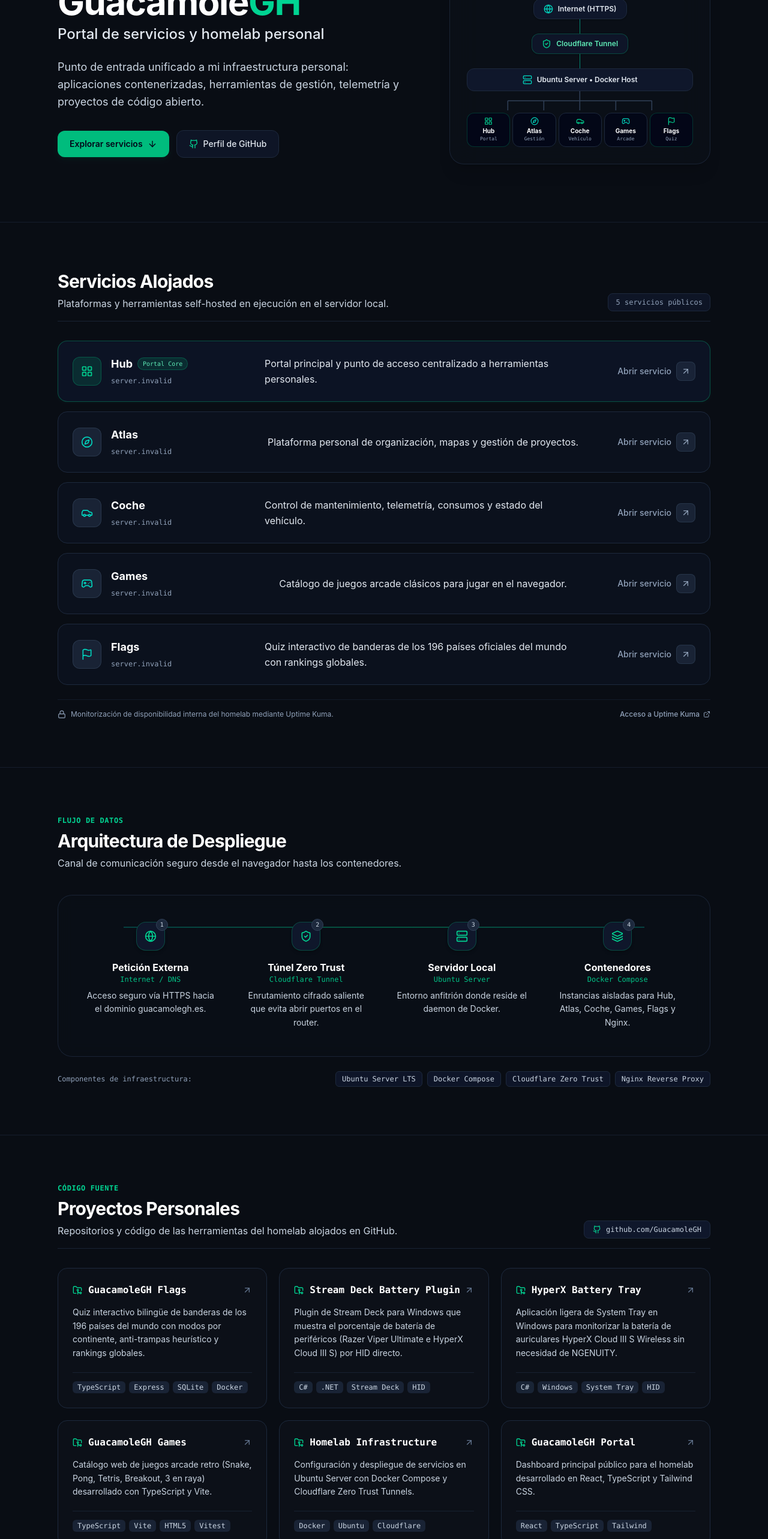
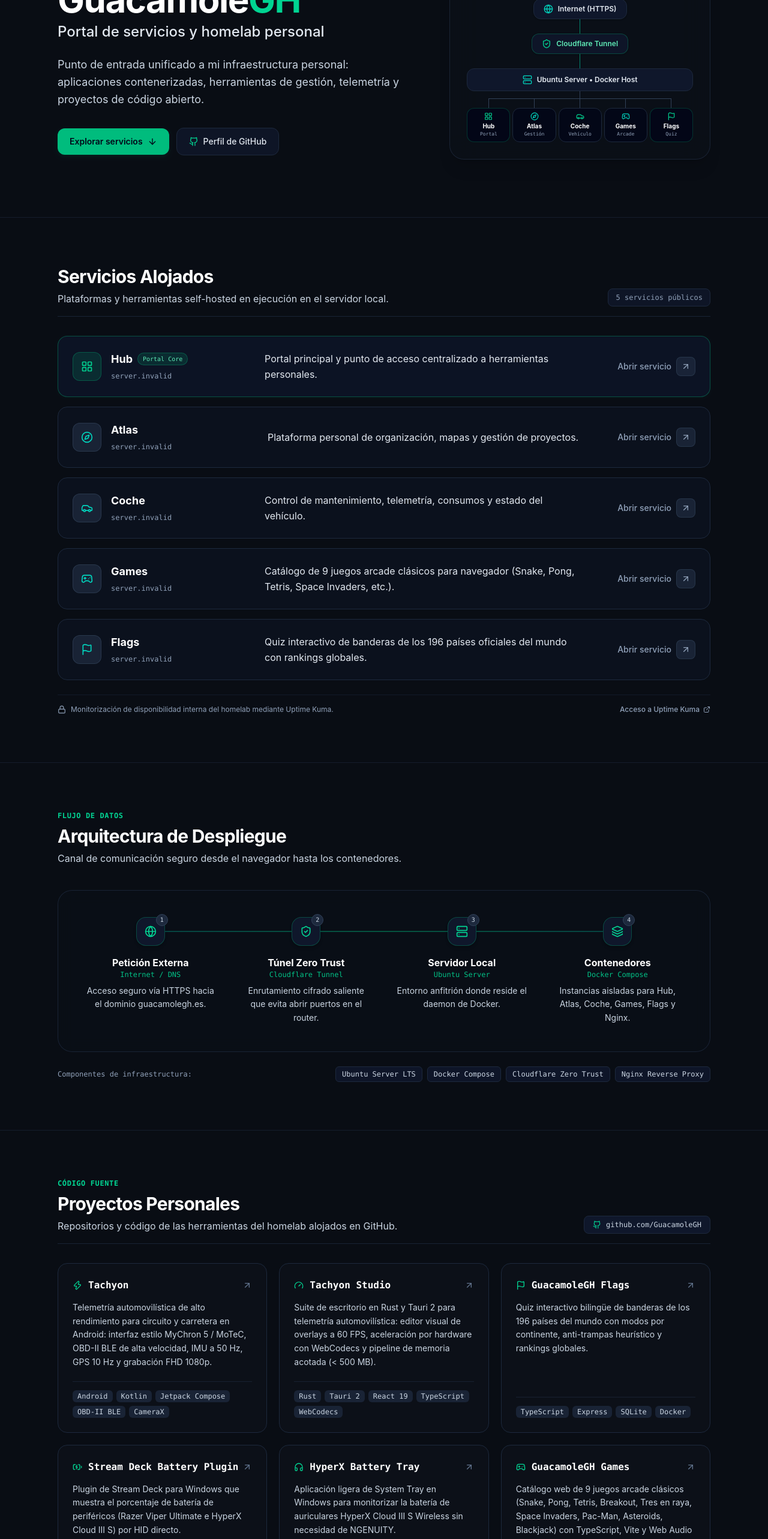
Before and after one commit to GuacamoleGH/guacamolegh, a React (Vite) app: page / in a window 1280 px wide. Shown: the part 234-2800 px from the top of the page at 60% size. Built offline with nearby package versions, Linux system fonts and the light colour scheme; no server answers.

Commit message:
fix: alinear ramas de arquitectura e infra, actualizar catalogo Games a 9 juegos y anadir proyectos Tachyon y Tachyon Studio

```diff
--- a/src/components/ArchitectureVisual.tsx
+++ b/src/components/ArchitectureVisual.tsx
@@ -50,27 +50,44 @@ export const ArchitectureVisual: React.FC = () => {
             <span className="text-xs font-semibold">Ubuntu Server • Docker Host</span>
           </div>
 
-          {/* Conexión ramificada SVG hacia los 5 servicios */}
-          <svg
-            className="w-full h-8 text-slate-700"
-            viewBox="0 0 300 32"
-            fill="none"
-            xmlns="http://www.w3.org/2000/svg"
-          >
-            {/* Línea central */}
-            <path d="M150 0V16" stroke="currentColor" strokeWidth="1.5" />
-            {/* Ramal horizontal */}
-            <path d="M30 16H270" stroke="currentColor" strokeWidth="1.5" />
-            {/* Bajada a cada uno de los 5 servicios */}
-            <path d="M30 16V32" stroke="currentColor" strokeWidth="1.5" />
-            <path d="M90 16V32" stroke="currentColor" strokeWidth="1.5" />
-            <path d="M150 16V32" stroke="currentColor" strokeWidth="1.5" />
-            <path d="M210 16V32" stroke="currentColor" strokeWidth="1.5" />
-            <path d="M270 16V32" stroke="currentColor" strokeWidth="1.5" />
-          </svg>
+          {/* Tronco vertical central */}
+          <div className="w-px h-3 bg-slate-700" />
+
+          {/* Distribuidor ramificado de 5 columnas alineado al 100% con los servicios */}
+          <div className="w-full grid grid-cols-5 gap-1">
+            {/* Columna 1: Hub */}
+            <div className="relative h-4 flex justify-center">
+              <div className="absolute top-0 left-1/2 -right-1 h-px bg-slate-700" />
+              <div className="w-px h-full bg-slate-700" />
+            </div>
+
+            {/* Columna 2: Atlas */}
+            <div className="relative h-4 flex justify-center">
+              <div className="absolute top-0 -left-1 -right-1 h-px bg-slate-700" />
+              <div className="w-px h-full bg-slate-700" />
+            </div>
+
+            {/* Columna 3: Coche */}
+            <div className="relative h-4 flex justify-center">
+              <div className="absolute top-0 -left-1 -right-1 h-px bg-slate-700" />
+              <div className="w-px h-full bg-slate-700" />
+            </div>
+
+            {/* Columna 4: Games */}
+            <div className="relative h-4 flex justify-center">
+              <div className="absolute top-0 -left-1 -right-1 h-px bg-slate-700" />
+              <div className="w-px h-full bg-slate-700" />
+            </div>
+
+            {/* Columna 5: Flags */}
+            <div className="relative h-4 flex justify-center">
+              <div className="absolute top-0 -left-1 right-1/2 h-px bg-slate-700" />
+              <div className="w-px h-full bg-slate-700" />
+            </div>
+          </div>
 
           {/* Nodos de servicios Docker */}
-          <div className="w-full grid grid-cols-5 gap-1 pt-1">
+          <div className="w-full grid grid-cols-5 gap-1">
             <div className="flex flex-col items-center justify-center p-1.5 rounded-xl bg-slate-950/80 border border-emerald-500/25 text-center">
               <LayoutGrid className="w-3.5 h-3.5 text-emerald-400 mb-0.5" />
               <span className="text-[10px] font-bold text-white">Hub</span>
--- a/src/components/DynamicIcon.tsx
+++ b/src/components/DynamicIcon.tsx
@@ -27,6 +27,8 @@ import {
   Flag,
   BatteryCharging,
   Headphones,
+  Zap,
+  Gauge,
 } from 'lucide-react';
 
 const iconMap: Record<string, React.FC<LucideProps>> = {
@@ -56,6 +58,8 @@ const iconMap: Record<string, React.FC<LucideProps>> = {
   Flag,
   BatteryCharging,
   Headphones,
+  Zap,
+  Gauge,
 };
 
 interface DynamicIconProps extends LucideProps {
--- a/src/components/InfraSection.tsx
+++ b/src/components/InfraSection.tsx
@@ -51,10 +51,10 @@ export const InfraSection: React.FC = () => {
 
         {/* Diagrama de Flujo / Pipeline continuo */}
         <div className="relative rounded-3xl bg-[#0b0f17]/90 border border-slate-800/80 p-6 sm:p-8 backdrop-blur-md">
-          {/* Línea horizontal continua visible en escritorio */}
+          {/* Línea horizontal continua visible en escritorio, exactamente centrada con los nodos */}
           <div
             aria-hidden="true"
-            className="hidden lg:block absolute top-[52px] left-[10%] right-[10%] h-[2px] bg-gradient-to-r from-teal-500/30 via-emerald-500/40 to-teal-500/30"
+            className="hidden lg:block absolute top-[67px] left-[12.5%] right-[12.5%] h-[2px] bg-gradient-to-r from-teal-500/30 via-emerald-500/40 to-teal-500/30"
           />
 
           <div className="grid grid-cols-1 sm:grid-cols-2 lg:grid-cols-4 gap-6 sm:gap-4 relative z-10">
--- a/src/components/ProjectsSection.tsx
+++ b/src/components/ProjectsSection.tsx
@@ -1,7 +1,8 @@
 import React from 'react';
 import { siteConfig } from '../data/config';
 import { GithubIcon } from './GithubIcon';
-import { FolderGit2, ArrowUpRight } from 'lucide-react';
+import { DynamicIcon } from './DynamicIcon';
+import { ArrowUpRight } from 'lucide-react';
 
 export const ProjectsSection: React.FC = () => {
   const { projects } = siteConfig;
@@ -49,7 +50,7 @@ export const ProjectsSection: React.FC = () => {
               <div>
                 <div className="flex items-center justify-between mb-3.5">
                   <div className="flex items-center gap-2.5">
-                    <FolderGit2 className="w-4 h-4 text-emerald-400 shrink-0" />
+                    <DynamicIcon name={project.icon || 'FolderGit2'} className="w-4 h-4 text-emerald-400 shrink-0" />
                     <span className="text-base font-bold font-mono text-white group-hover:text-emerald-300 transition-colors">
                       {project.title}
                     </span>
--- a/src/data/config.ts
+++ b/src/data/config.ts
@@ -54,7 +54,7 @@ export const siteConfig: SiteConfig = {
     {
       id: 'games',
       name: 'Games',
-      description: 'Catálogo de juegos arcade clásicos para jugar en el navegador.',
+      description: 'Catálogo de 9 juegos arcade clásicos para navegador (Snake, Pong, Tetris, Space Invaders, etc.).',
       url: import.meta.env.VITE_GAMES_URL || 'https://games.guacamolegh.es',
       icon: 'Gamepad2',
       category: 'application',
@@ -89,6 +89,24 @@ export const siteConfig: SiteConfig = {
    */
   projects: [
     {
+      id: 'tachyon',
+      title: 'Tachyon',
+      description: 'Telemetría automovilística de alto rendimiento para circuito y carretera en Android: interfaz estilo MyChron 5 / MoTeC, OBD-II BLE de alta velocidad, IMU a 50 Hz, GPS 10 Hz y grabación FHD 1080p.',
+      tags: ['Android', 'Kotlin', 'Jetpack Compose', 'OBD-II BLE', 'CameraX'],
+      githubUrl: 'https://github.com/GuacamoleGH/Tachyon',
+      icon: 'Zap',
+      featured: true,
+    },
+    {
+      id: 'tachyon-studio-rust',
+      title: 'Tachyon Studio',
+      description: 'Suite de escritorio en Rust y Tauri 2 para telemetría automovilística: editor visual de overlays a 60 FPS, aceleración por hardware con WebCodecs y pipeline de memoria acotada (< 500 MB).',
+      tags: ['Rust', 'Tauri 2', 'React 19', 'TypeScript', 'WebCodecs'],
+      githubUrl: 'https://github.com/GuacamoleGH/Tachyon-Studio-Rust',
+      icon: 'Gauge',
+      featured: true,
+    },
+    {
       id: 'flags-quiz',
       title: 'GuacamoleGH Flags',
       description: 'Quiz interactivo bilingüe de banderas de los 196 países del mundo con modos por continente, anti-trampas heurístico y rankings globales.',
@@ -119,8 +137,8 @@ export const siteConfig: SiteConfig = {
     {
       id: 'games-app',
       title: 'GuacamoleGH Games',
-      description: 'Catálogo web de juegos arcade retro (Snake, Pong, Tetris, Breakout, 3 en raya) desarrollado con TypeScript y Vite.',
-      tags: ['TypeScript', 'Vite', 'HTML5', 'Vitest'],
+      description: 'Catálogo web de 9 juegos arcade clásicos (Snake, Pong, Tetris, Breakout, Tres en raya, Space Invaders, Pac-Man, Asteroids, Blackjack) con TypeScript, Vite y Web Audio API.',
+      tags: ['TypeScript', 'Vite', 'Web Audio API', 'Vitest'],
       githubUrl: 'https://github.com/GuacamoleGH/games',
       liveUrl: 'https://games.guacamolegh.es',
       icon: 'Gamepad2',
```
